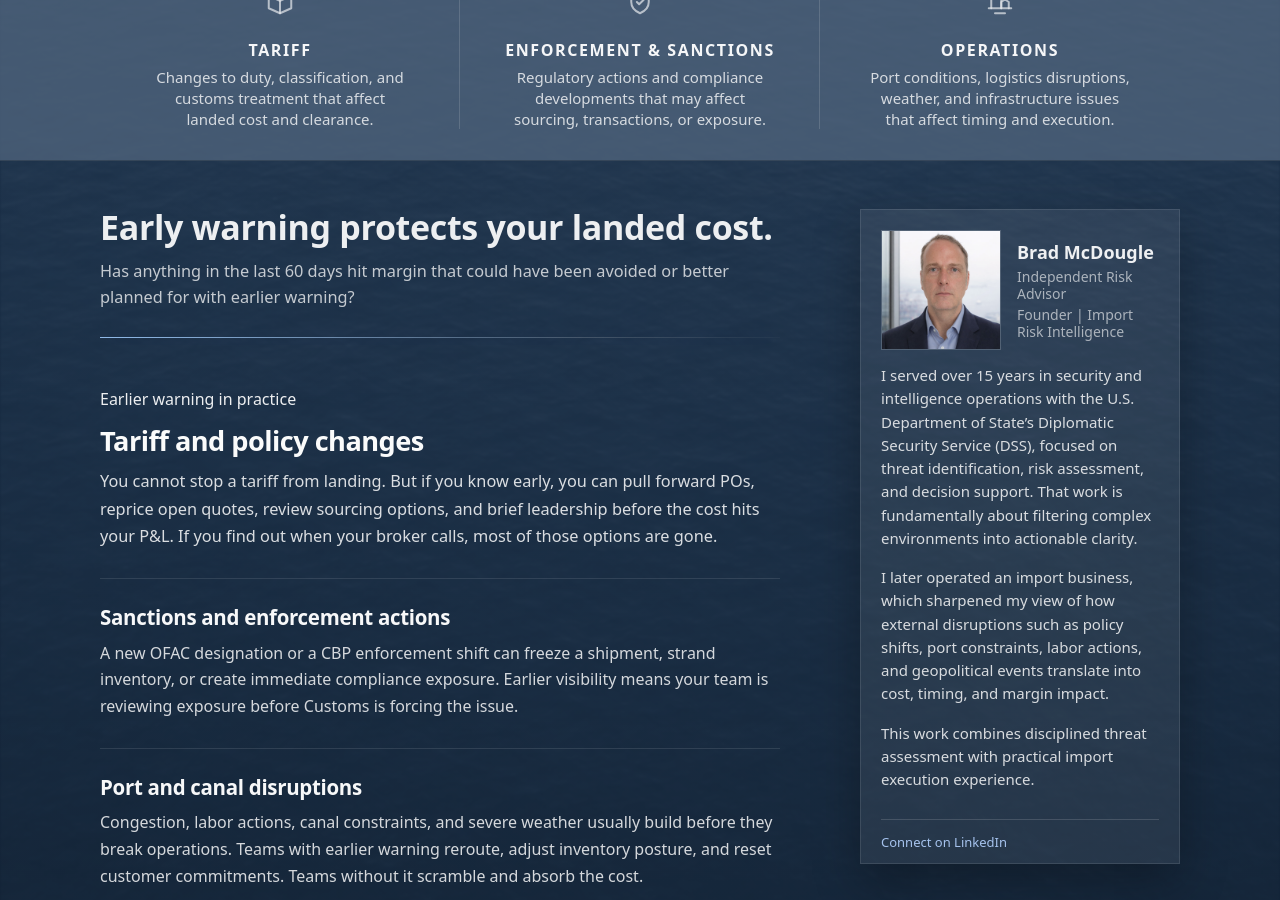
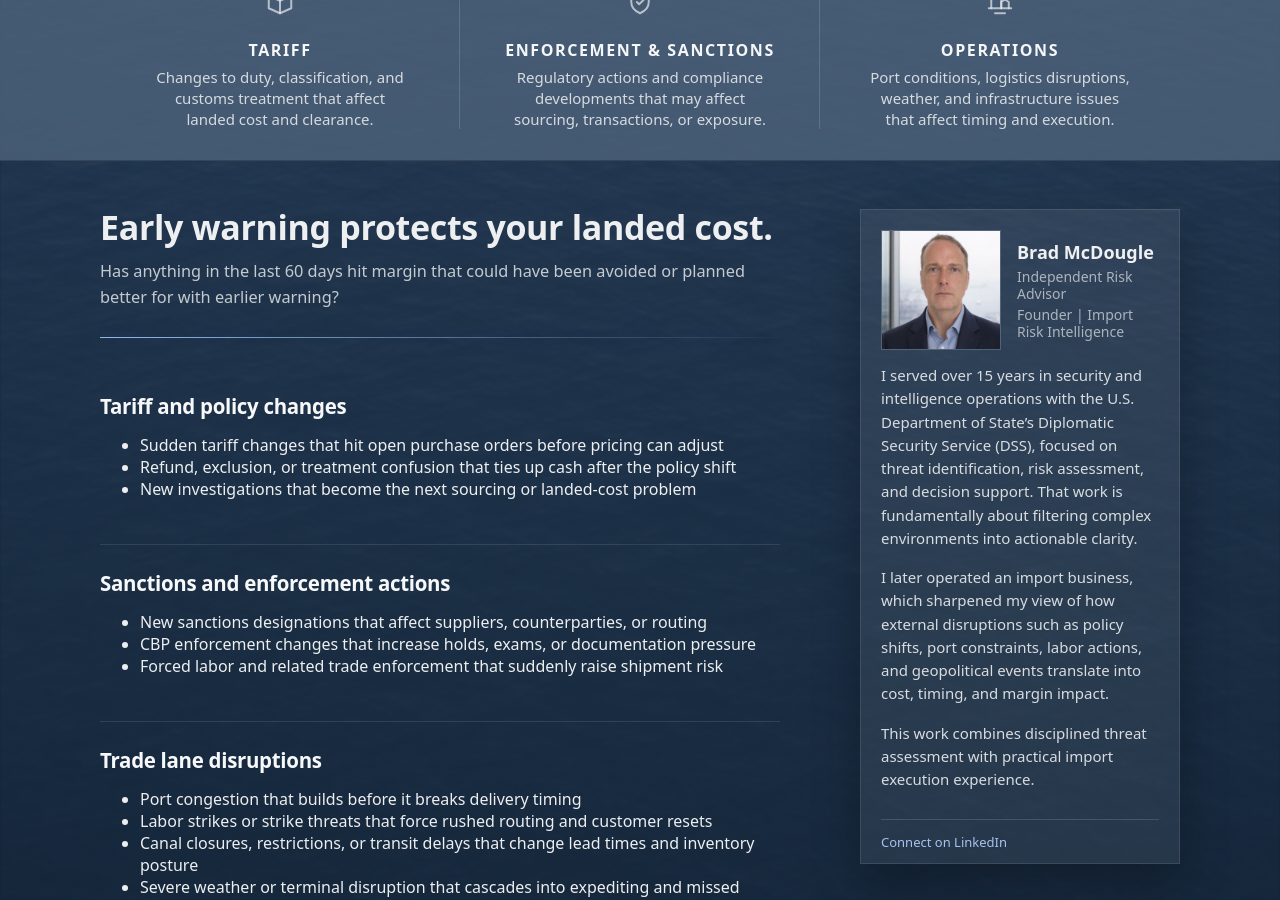
Before and after one commit to importrisk/import-risk-intelligence-site, a Jekyll site: the page built from index.html, in a window 1280 px wide and 900 px high, scrolled down 696 px. Built offline with Jekyll 4.4.1, drawn with Linux system fonts in a browser that asks for light colours; some of the changed text lies outside the part shown.

Commit message:
Update index.html

```diff
--- a/index.html
+++ b/index.html
@@ -96,41 +96,45 @@ description: Independent risk assessment for U.S. importers.
   <h2 class="section-title">Early warning protects your landed cost.</h2>
 
   <p class="section-text approach-intro">
-            Has anything in the last 60 days hit margin that could have been avoided or better planned for with earlier warning?
+    Has anything in the last 60 days hit margin that could have been avoided or planned better for with earlier warning?
   </p>
 
   <div class="approach-divider" aria-hidden="true"></div>
 
-          <div class="approach-hero">
-            <div class="approach-hero-copy">
-              <p class="approach-kicker">Earlier warning in practice</p>
-              <h3 class="approach-hero-title">Tariff and policy changes</h3>
-              <p class="approach-hero-text">
-                You cannot stop a tariff from landing. But if you know early, you can pull forward POs, reprice open quotes, review sourcing options, and brief leadership before the cost hits your P&amp;L. If you find out when your broker calls, most of those options are gone.
-              </p>
-            </div>
-          </div>
-
   <div class="approach-list">
     <div class="approach-row">
-              <h3 class="approach-row-title">Sanctions and enforcement actions</h3>
-              <p class="approach-row-text">
-                A new OFAC designation or a CBP enforcement shift can freeze a shipment, strand inventory, or create immediate compliance exposure. Earlier visibility means your team is reviewing exposure before Customs is forcing the issue.
-              </p>
+      <h3 class="approach-row-title">Tariff and policy changes</h3>
+      <ul class="approach-bullets">
+        <li>Sudden tariff changes that hit open purchase orders before pricing can adjust</li>
+        <li>Refund, exclusion, or treatment confusion that ties up cash after the policy shift</li>
+        <li>New investigations that become the next sourcing or landed-cost problem</li>
+      </ul>
     </div>
 
     <div class="approach-row">
-              <h3 class="approach-row-title">Port and canal disruptions</h3>
-              <p class="approach-row-text">
-                Congestion, labor actions, canal constraints, and severe weather usually build before they break operations. Teams with earlier warning reroute, adjust inventory posture, and reset customer commitments. Teams without it scramble and absorb the cost.
-              </p>
+      <h3 class="approach-row-title">Sanctions and enforcement actions</h3>
+      <ul class="approach-bullets">
+        <li>New sanctions designations that affect suppliers, counterparties, or routing</li>
+        <li>CBP enforcement changes that increase holds, exams, or documentation pressure</li>
+        <li>Forced labor and related trade enforcement that suddenly raise shipment risk</li>
+      </ul>
+    </div>
+
+    <div class="approach-row">
+      <h3 class="approach-row-title">Trade lane disruptions</h3>
+      <ul class="approach-bullets">
+        <li>Port congestion that builds before it breaks delivery timing</li>
+        <li>Labor strikes or strike threats that force rushed routing and customer resets</li>
+        <li>Canal closures, restrictions, or transit delays that change lead times and inventory posture</li>
+        <li>Severe weather or terminal disruption that cascades into expediting and missed commitments</li>
+      </ul>
     </div>
   </div>
 
   <div class="approach-close-block">
     <h3 class="approach-close-title">The window is the value.</h3>
     <p class="approach-close">
-              You are not paying for headlines. You are paying for more time to make better decisions before the cost shows up.
+      You are not paying for news. You are paying for time to act before cost, delay, and disruption are already in motion.
     </p>
   </div>
 
```
Lines whose indentation alone changed are shown as unchanged.
